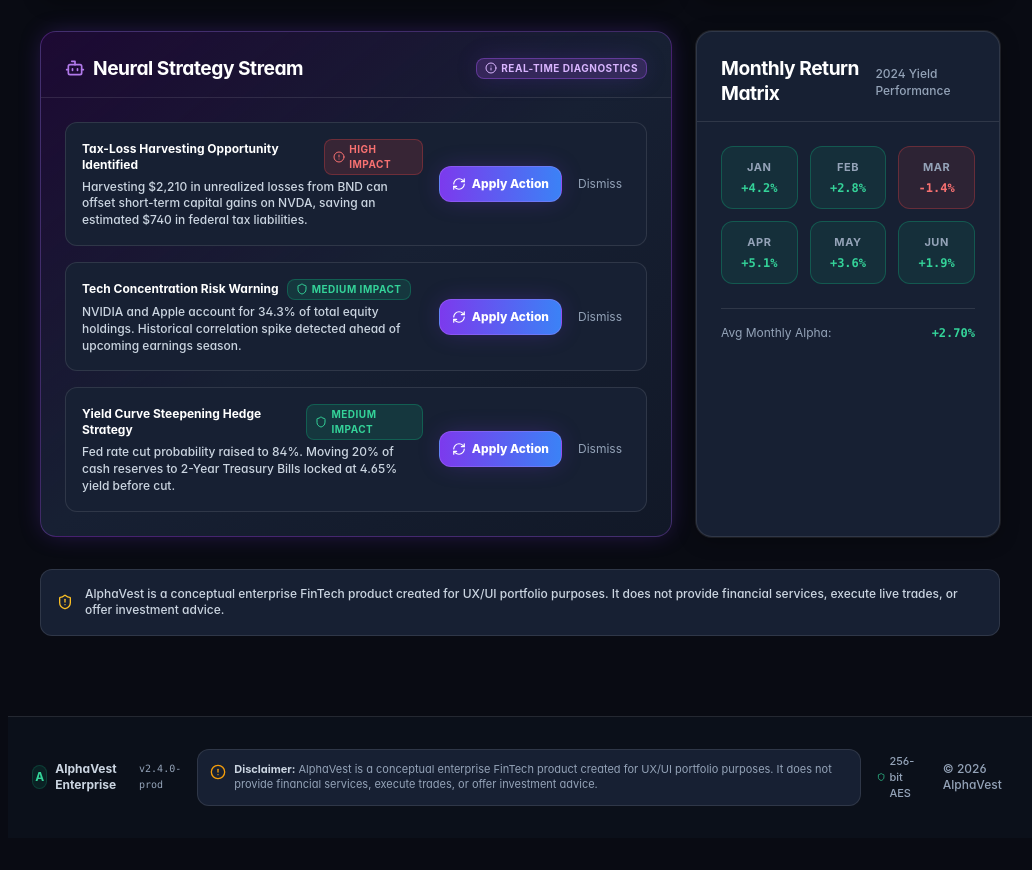
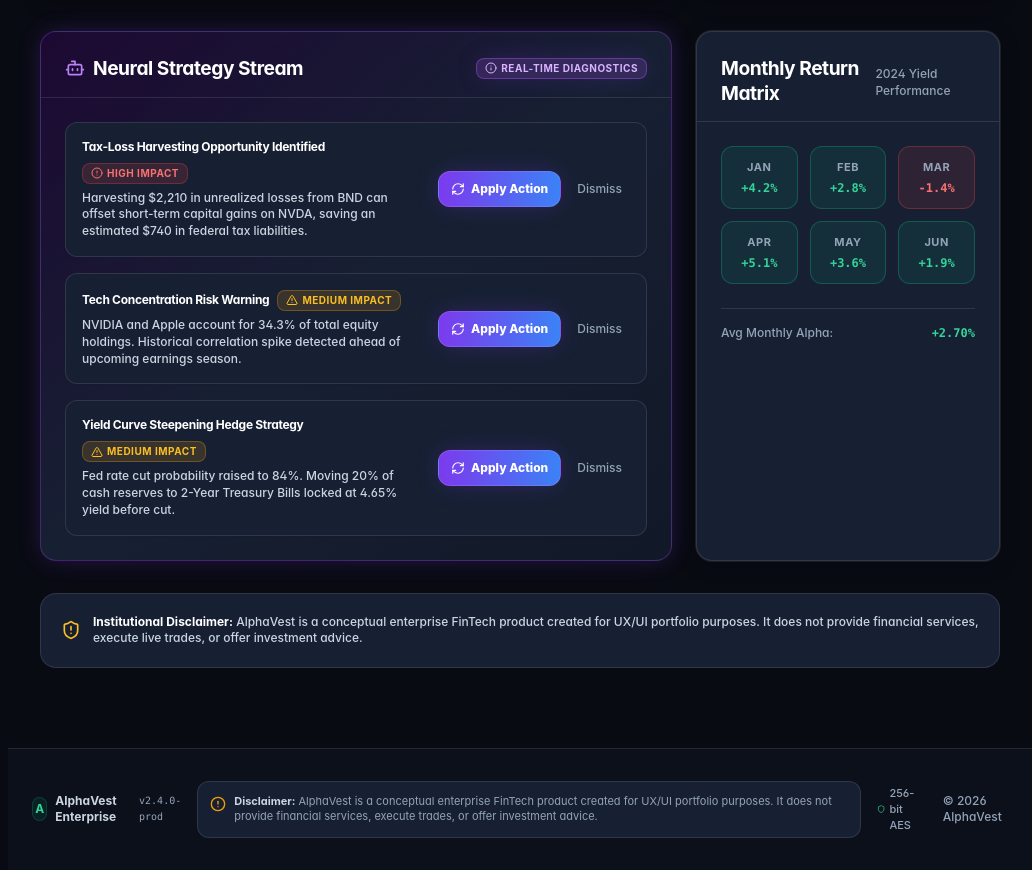
Before and after one commit to asparagam/alphavest, a React (Vite) app: page / in a window 1280 px wide. Shown: the part 1076-1946 px from the top of the page, without its empty margins (248-1280 px from the left). Before the commit the page ends 1914 px from the top, so only its background shows below. Built offline with nearby package versions, Linux system fonts and the light colour scheme.

Commit message:
Redesign Neural Strategy Stream & Disclaimer Notice cards for clean Light Mode & Dark Mode consistency

```diff
--- a/src/pages/Dashboard.tsx
+++ b/src/pages/Dashboard.tsx
@@ -29,6 +29,9 @@ import {
   ShieldAlert,
   Clock,
   Zap,
+  AlertCircle,
+  AlertTriangle,
+  Info,
 } from 'lucide-react';
 import { useNavigate } from 'react-router-dom';
 
@@ -60,11 +63,11 @@ export const Dashboard: React.FC = () => {
   ];
 
   const allocationData = [
-    { name: 'Tech Equities', value: 598820, color: '#10b981' },
+    { name: 'Tech Equities', value: 598820, color: '#16c784' },
     { name: 'Digital Assets', value: 278300, color: '#3b82f6' },
-    { name: 'Broad Market ETFs', value: 124500, color: '#8b5cf6' },
+    { name: 'Broad Market ETFs', value: 124500, color: '#7c3aed' },
     { name: 'Government Bonds', value: 124500, color: '#f59e0b' },
-    { name: 'Cash Reserves', value: 122470, color: '#64748b' },
+    { name: 'Cash Reserves', value: 122470, color: '#6b7280' },
   ];
 
   const monthlyHeatmap = [
@@ -76,26 +79,49 @@ export const Dashboard: React.FC = () => {
     { month: 'Jun', returnVal: 1.9 },
   ];
 
+  const getImpactBadge = (score: string) => {
+    switch (score) {
+      case 'HIGH':
+        return (
+          <Badge variant="danger" size="sm" icon={<AlertCircle className="w-3 h-3 text-red-500 dark:text-red-400" aria-hidden="true" />}>
+            HIGH IMPACT
+          </Badge>
+        );
+      case 'MEDIUM':
+        return (
+          <Badge variant="warning" size="sm" icon={<AlertTriangle className="w-3 h-3 text-amber-500 dark:text-amber-400" aria-hidden="true" />}>
+            MEDIUM IMPACT
+          </Badge>
+        );
+      default:
+        return (
+          <Badge variant="brand" size="sm" icon={<Info className="w-3 h-3 text-emerald-500 dark:text-emerald-400" aria-hidden="true" />}>
+            LOW IMPACT
+          </Badge>
+        );
+    }
+  };
+
   return (
     <div className="space-y-8" role="region" aria-label="Executive Wealth Overview Dashboard">
       {/* Redesigned Premium Hero Banner Header */}
       <div className="hero-panel flex flex-col lg:flex-row lg:items-center justify-between gap-6">
         <div className="space-y-2 max-w-2xl">
           <div className="flex flex-wrap items-center gap-2">
-            <Badge variant="brand" size="sm" icon={<Zap className="w-3 h-3 text-emerald-400" />}>
+            <Badge variant="brand" size="sm" icon={<Zap className="w-3 h-3 text-emerald-500 dark:text-emerald-400" />}>
               {user.tier}
             </Badge>
-            <div className="flex items-center gap-1.5 text-slate-300 dark:text-slate-300 light:text-slate-700 type-caption font-mono">
-              <Clock className="w-3.5 h-3.5 text-slate-400" aria-hidden="true" />
+            <div className="flex items-center gap-1.5 text-slate-600 dark:text-slate-300 type-caption font-mono">
+              <Clock className="w-3.5 h-3.5 text-slate-500 dark:text-slate-400" aria-hidden="true" />
               <span>Last synced: Just now • SOC2 Type II</span>
             </div>
           </div>
 
-          <h1 className="type-display-l text-slate-100 dark:text-slate-100 light:text-slate-900">
+          <h1 className="type-display-l text-slate-900 dark:text-slate-100">
             Executive Wealth Overview
           </h1>
-          <p className="type-body-l text-slate-300 dark:text-slate-300 light:text-slate-700">
-            Welcome back, {user.name}. Your portfolio is running <span className="font-bold text-emerald-400">+4.4% ahead</span> of S&P 500 benchmark with $124.5k in active cash reserves.
+          <p className="type-body-l text-slate-700 dark:text-slate-300">
+            Welcome back, {user.name}. Your portfolio is running <span className="font-bold text-emerald-600 dark:text-emerald-400">+4.4% ahead</span> of S&P 500 benchmark with $124.5k in active cash reserves.
           </p>
         </div>
 
@@ -128,7 +154,7 @@ export const Dashboard: React.FC = () => {
           value={formatCurrency(totalPortfolioValue)}
           changePercent={todaysReturnPercent}
           subtext="vs yesterday"
-          icon={<Wallet className="w-5 h-5 text-emerald-400" aria-hidden="true" />}
+          icon={<Wallet className="w-5 h-5 text-emerald-600 dark:text-emerald-400" aria-hidden="true" />}
           sparkline={[1180000, 1195000, 1210000, 1205000, 1230000, 1248590]}
           glowing
         />
@@ -138,7 +164,7 @@ export const Dashboard: React.FC = () => {
           value={formatCurrency(todaysReturn)}
           changePercent={todaysReturnPercent}
           subtext="24h PnL"
-          icon={<TrendingUp className="w-5 h-5 text-emerald-400" aria-hidden="true" />}
+          icon={<TrendingUp className="w-5 h-5 text-emerald-600 dark:text-emerald-400" aria-hidden="true" />}
           sparkline={[12000, 14500, 9800, 11200, 14320]}
         />
 
@@ -147,7 +173,7 @@ export const Dashboard: React.FC = () => {
           value={formatCurrency(totalReturn)}
           changePercent={totalReturnPercent}
           subtext="All-time Cost Basis"
-          icon={<Award className="w-5 h-5 text-purple-400" aria-hidden="true" />}
+          icon={<Award className="w-5 h-5 text-purple-600 dark:text-purple-400" aria-hidden="true" />}
           sparkline={[290000, 310000, 325000, 340000, 348590]}
         />
 
@@ -155,7 +181,7 @@ export const Dashboard: React.FC = () => {
           title="Available Cash Reserve"
           value={formatCurrency(user.cashBalance)}
           subtext="Yielding 4.95% APY"
-          icon={<Wallet className="w-5 h-5 text-amber-400" aria-hidden="true" />}
+          icon={<Wallet className="w-5 h-5 text-amber-600 dark:text-amber-400" aria-hidden="true" />}
           variant="solid"
         />
       </div>
@@ -174,8 +200,8 @@ export const Dashboard: React.FC = () => {
                 onClick={() => setShowBenchmark(!showBenchmark)}
                 className={`px-3 py-1.5 text-xs font-bold rounded-lg border transition-colors cursor-pointer focus-visible:ring-2 focus-visible:ring-brand-500 ${
                   showBenchmark
-                    ? 'bg-purple-500/20 text-purple-300 border-purple-500/40 dark:text-purple-300 light:bg-purple-100 light:text-purple-800'
-                    : 'bg-dark-surface1 text-slate-300 border-white/10 hover:text-white dark:text-slate-300 light:bg-slate-100 light:text-slate-800'
+                    ? 'bg-purple-100 text-purple-900 border-purple-300 dark:bg-purple-500/20 dark:text-purple-300 dark:border-purple-500/40'
+                    : 'bg-slate-100 text-slate-700 border-slate-300 hover:text-slate-900 dark:bg-dark-surface1 dark:text-slate-300 dark:border-white/10 dark:hover:text-white'
                 }`}
                 aria-pressed={showBenchmark}
                 aria-label="Toggle Benchmark display"
@@ -183,7 +209,7 @@ export const Dashboard: React.FC = () => {
                 Benchmark
               </button>
 
-              <div className="flex bg-dark-surface1 p-1 rounded-xl border border-white/10 light:bg-slate-100 light:border-slate-300" role="toolbar" aria-label="Chart Timeframe Selectors">
+              <div className="flex bg-slate-100 border border-slate-300 dark:bg-dark-surface1 dark:border-white/10 p-1 rounded-xl" role="toolbar" aria-label="Chart Timeframe Selectors">
                 {(['1D', '1W', '1M', 'YTD', '1Y', 'ALL'] as const).map((t) => (
                   <button
                     key={t}
@@ -191,7 +217,7 @@ export const Dashboard: React.FC = () => {
                     className={`px-2.5 py-1 text-xs font-bold font-mono rounded-lg transition-colors cursor-pointer ${
                       timeframe === t
                         ? 'bg-brand-500 text-slate-950 shadow-emerald-glow font-extrabold'
-                        : 'text-slate-300 dark:text-slate-300 light:text-slate-700 hover:text-white'
+                        : 'text-slate-700 dark:text-slate-300 hover:text-slate-900 dark:hover:text-white'
                     }`}
                     aria-selected={timeframe === t}
                   >
@@ -207,25 +233,25 @@ export const Dashboard: React.FC = () => {
               <AreaChart data={performanceData} margin={{ top: 10, right: 10, left: 0, bottom: 0 }}>
                 <defs>
                   <linearGradient id="colorAlpha" x1="0" y1="0" x2="0" y2="1">
-                    <stop offset="5%" stopColor="#10b981" stopOpacity={0.4} />
-                    <stop offset="95%" stopColor="#10b981" stopOpacity={0.0} />
+                    <stop offset="5%" stopColor="#16c784" stopOpacity={0.4} />
+                    <stop offset="95%" stopColor="#16c784" stopOpacity={0.0} />
                   </linearGradient>
                   <linearGradient id="colorBench" x1="0" y1="0" x2="0" y2="1">
-                    <stop offset="5%" stopColor="#8b5cf6" stopOpacity={0.25} />
-                    <stop offset="95%" stopColor="#8b5cf6" stopOpacity={0.0} />
+                    <stop offset="5%" stopColor="#7c3aed" stopOpacity={0.25} />
+                    <stop offset="95%" stopColor="#7c3aed" stopOpacity={0.0} />
                   </linearGradient>
                 </defs>
-                <CartesianGrid strokeDasharray="3 3" stroke="rgba(255,255,255,0.08)" vertical={false} />
+                <CartesianGrid strokeDasharray="3 3" stroke="rgba(0,0,0,0.08)" vertical={false} />
                 <XAxis
                   dataKey="date"
-                  stroke="#64748b"
+                  stroke="#6b7280"
                   fontSize={11}
                   tickLine={false}
                   axisLine={false}
                   className="font-mono"
                 />
                 <YAxis
-                  stroke="#64748b"
+                  stroke="#6b7280"
                   fontSize={11}
                   tickLine={false}
                   axisLine={false}
@@ -236,7 +262,7 @@ export const Dashboard: React.FC = () => {
                 <Area
                   type="monotone"
                   dataKey="AlphaVest"
-                  stroke="#10b981"
+                  stroke="#16c784"
                   strokeWidth={2.5}
                   fillOpacity={1}
                   fill="url(#colorAlpha)"
@@ -246,7 +272,7 @@ export const Dashboard: React.FC = () => {
                   <Area
                     type="monotone"
                     dataKey="Benchmark"
-                    stroke="#8b5cf6"
+                    stroke="#7c3aed"
                     strokeWidth={2}
                     strokeDasharray="4 4"
                     fillOpacity={1}
@@ -290,14 +316,14 @@ export const Dashboard: React.FC = () => {
               </ResponsiveContainer>
             </div>
 
-            <div className="w-full space-y-2 mt-4 pt-4 border-t border-white/10 light:border-slate-200">
+            <div className="w-full space-y-2 mt-4 pt-4 border-t border-slate-200 dark:border-white/10">
               {allocationData.map((item) => (
                 <div key={item.name} className="flex items-center justify-between text-xs font-mono-nums">
                   <div className="flex items-center gap-2">
                     <div className="w-2.5 h-2.5 rounded-full" style={{ backgroundColor: item.color }} aria-hidden="true" />
-                    <span className="type-caption text-slate-700 dark:text-slate-300 light:text-slate-800">{item.name}</span>
+                    <span className="type-caption text-slate-700 dark:text-slate-300 font-semibold">{item.name}</span>
                   </div>
-                  <span className="font-bold text-slate-900 dark:text-white light:text-slate-900">{formatCurrency(item.value)}</span>
+                  <span className="font-bold text-slate-900 dark:text-white">{formatCurrency(item.value)}</span>
                 </div>
               ))}
             </div>
@@ -310,7 +336,7 @@ export const Dashboard: React.FC = () => {
         <Card variant="ai" className="lg:col-span-2">
           <CardHeader>
             <div className="flex items-center gap-2">
-              <Bot className="w-5 h-5 text-purple-400 animate-pulse" aria-hidden="true" />
+              <Bot className="w-5 h-5 text-purple-600 dark:text-purple-400 animate-pulse" aria-hidden="true" />
               <CardTitle>Neural Strategy Stream</CardTitle>
             </div>
             <Badge variant="ai" size="sm">Real-Time Diagnostics</Badge>
@@ -320,16 +346,18 @@ export const Dashboard: React.FC = () => {
             {aiInsights.map((insight) => (
               <div
                 key={insight.id}
-                className="p-4 rounded-xl bg-dark-surface2 border border-white/10 flex flex-col sm:flex-row sm:items-center justify-between gap-4 dark:bg-dark-surface2 light:bg-slate-50 light:border-slate-200"
+                className="p-4 rounded-xl bg-white border border-slate-200 shadow-card-light dark:bg-dark-surface2 dark:border-white/10 dark:shadow-sm flex flex-col sm:flex-row sm:items-center justify-between gap-4 transition-all hover:border-purple-300 dark:hover:border-purple-500/40"
               >
-                <div className="space-y-1">
-                  <div className="flex items-center gap-2">
-                    <span className="font-bold text-xs text-slate-900 dark:text-white">{insight.title}</span>
-                    <Badge variant={insight.impactScore === 'HIGH' ? 'danger' : 'brand'} size="sm">
-                      {insight.impactScore} Impact
-                    </Badge>
+                <div className="space-y-1.5 flex-1 min-w-0">
+                  <div className="flex flex-wrap items-center gap-2">
+                    <span className="font-bold text-xs text-slate-900 dark:text-white tracking-tight">
+                      {insight.title}
+                    </span>
+                    {getImpactBadge(insight.impactScore)}
                   </div>
-                  <p className="type-caption text-slate-700 dark:text-slate-300 leading-relaxed">{insight.summary}</p>
+                  <p className="type-caption text-slate-600 dark:text-slate-300 leading-relaxed">
+                    {insight.summary}
+                  </p>
                 </div>
 
                 <div className="flex items-center gap-2 flex-shrink-0">
@@ -344,7 +372,7 @@ export const Dashboard: React.FC = () => {
                   </Button>
                   <button
                     onClick={() => dismissInsight(insight.id)}
-                    className="text-xs text-slate-400 hover:text-slate-200 px-2 py-1 cursor-pointer focus-visible:ring-2 focus-visible:ring-brand-500 rounded"
+                    className="text-xs text-slate-500 hover:text-slate-900 dark:text-slate-400 dark:hover:text-white px-2 py-1.5 rounded-lg cursor-pointer focus-visible:ring-2 focus-visible:ring-brand-500 min-h-[44px] sm:min-h-[36px] flex items-center justify-center font-medium"
                     aria-label={`Dismiss ${insight.title}`}
                   >
                     Dismiss
@@ -369,12 +397,12 @@ export const Dashboard: React.FC = () => {
                   key={item.month}
                   className={`p-3 rounded-xl border flex flex-col items-center justify-center space-y-1 ${
                     item.returnVal >= 0
-                      ? 'bg-emerald-500/10 border-emerald-500/30 text-emerald-400 dark:text-emerald-400 light:text-emerald-700'
-                      : 'bg-red-500/10 border-red-500/30 text-red-400 dark:text-red-400 light:text-red-700'
+                      ? 'bg-emerald-50 border-emerald-200 text-emerald-800 dark:bg-emerald-500/10 dark:border-emerald-500/30 dark:text-emerald-400 font-bold'
+                      : 'bg-red-50 border-red-200 text-red-800 dark:bg-red-500/10 dark:border-red-500/30 dark:text-red-400 font-bold'
                   }`}
                   role="cell"
                 >
-                  <span className="type-overline text-slate-400 font-bold">{item.month}</span>
+                  <span className="type-overline text-slate-600 dark:text-slate-400 font-bold">{item.month}</span>
                   <span className="font-mono font-bold text-xs font-mono-nums">
                     {item.returnVal >= 0 ? '+' : ''}{item.returnVal}%
                   </span>
@@ -382,19 +410,19 @@ export const Dashboard: React.FC = () => {
               ))}
             </div>
 
-            <div className="mt-6 pt-4 border-t border-white/10 flex items-center justify-between text-xs text-slate-400 light:border-slate-200">
+            <div className="mt-6 pt-4 border-t border-slate-200 dark:border-white/10 flex items-center justify-between text-xs text-slate-600 dark:text-slate-400 font-medium">
               <span>Avg Monthly Alpha:</span>
-              <span className="font-mono font-bold text-emerald-400">+2.70%</span>
+              <span className="font-mono font-bold text-emerald-600 dark:text-emerald-400">+2.70%</span>
             </div>
           </div>
         </Card>
       </div>
 
-      {/* Mandatory Portfolio FinTech Legal Disclaimer */}
-      <div className="p-4 rounded-xl bg-dark-surface2 border border-white/10 flex items-center gap-3 text-xs text-slate-300 dark:bg-dark-surface2 light:bg-slate-100 light:border-slate-300">
-        <ShieldAlert className="w-4 h-4 text-amber-400 flex-shrink-0" aria-hidden="true" />
-        <p className="type-caption leading-relaxed text-slate-700 dark:text-slate-300">
-          AlphaVest is a conceptual enterprise FinTech product created for UX/UI portfolio purposes. It does not provide financial services, execute live trades, or offer investment advice.
+      {/* Redesigned Light Theme Information / Disclaimer Card */}
+      <div className="p-4 sm:p-5 rounded-2xl bg-amber-50/70 border border-amber-200/80 dark:bg-dark-surface2 dark:border-white/10 shadow-xs flex items-start sm:items-center gap-3 text-xs text-amber-950 dark:text-slate-300">
+        <ShieldAlert className="w-5 h-5 text-amber-600 dark:text-amber-400 flex-shrink-0 mt-0.5 sm:mt-0" aria-hidden="true" />
+        <p className="type-caption leading-relaxed text-slate-800 dark:text-slate-300 font-medium">
+          <strong className="text-slate-900 dark:text-white font-bold">Institutional Disclaimer:</strong> AlphaVest is a conceptual enterprise FinTech product created for UX/UI portfolio purposes. It does not provide financial services, execute live trades, or offer investment advice.
         </p>
       </div>
     </div>
```
Also changed, not shown: 1 other file (tests, documents, lock files or other folders).
